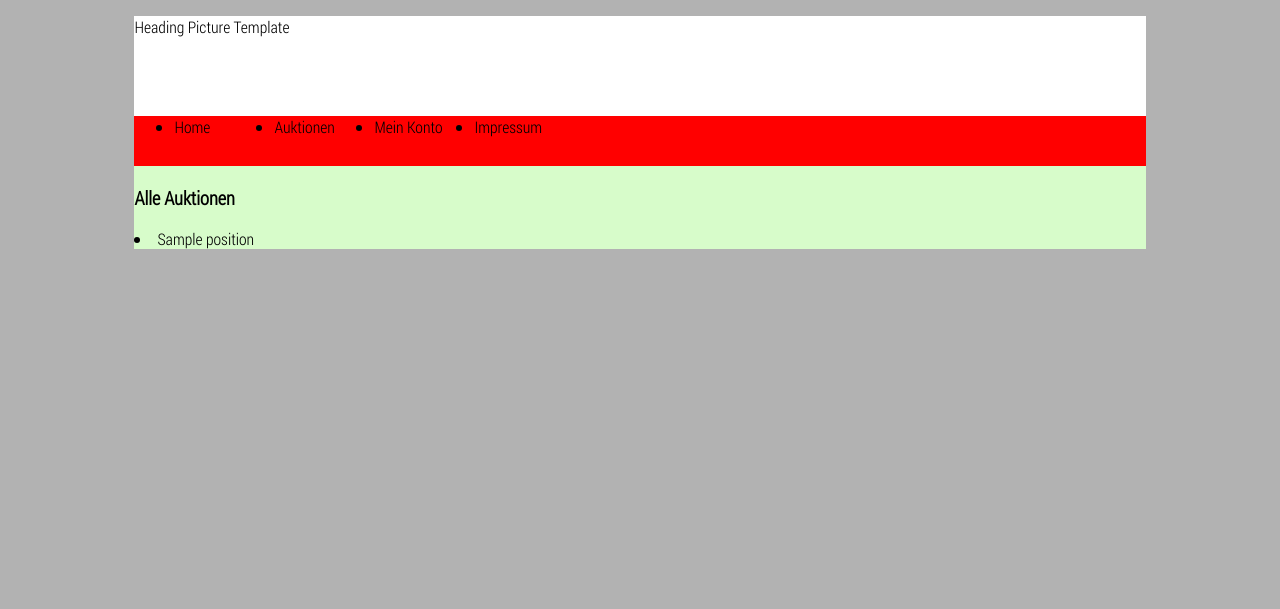
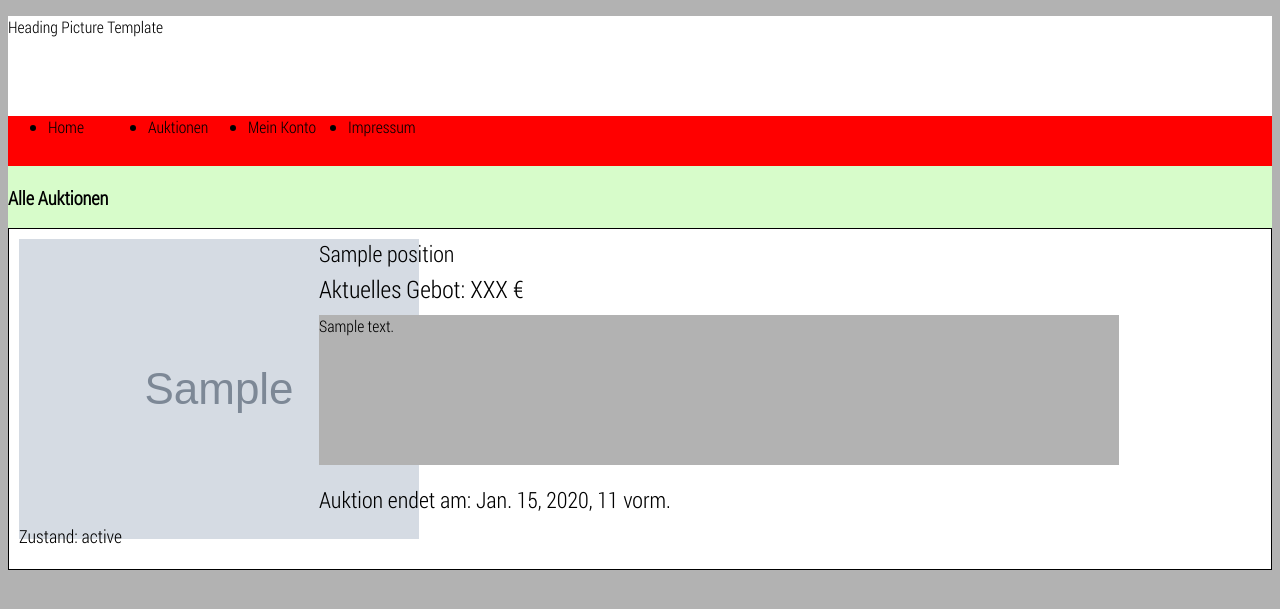
Before and after one commit to ashamaru/akb, a Django app: page /kyoubai/ in a window 1280 px wide. Shown: the top 609 px of the page. Run offline with Django 3.2, Linux system fonts and the light colour scheme; tables that the repository leaves empty hold one stand-in row (values such as "Sample post"); grey boxes marked "Sample" are stand-in pictures.

Commit message:
working_05: index now displays the Position attributes stored in DB, changed pos_desc to TextField (former CharField) in models.py, set LANGUAGE_CODE to de-at (former en-us) in settings.py

```diff
--- a/akb_base/akb_base/settings.py
+++ b/akb_base/akb_base/settings.py
@@ -106,7 +106,7 @@ AUTH_PASSWORD_VALIDATORS = [
 # Internationalization
 # https://docs.djangoproject.com/en/1.11/topics/i18n/
 
-LANGUAGE_CODE = 'en-us'
+LANGUAGE_CODE = 'de-at'
 
 TIME_ZONE = 'Europe/Berlin'
 
--- a/akb_base/kyoubai/models.py
+++ b/akb_base/kyoubai/models.py
@@ -6,7 +6,7 @@ from django.db import models
 class Position(models.Model):
     id_key = models.IntegerField('Identification Key', primary_key=True)
     pos_name = models.CharField(max_length=100)
-    pos_desc = models.CharField(max_length=1000)
+    pos_desc = models.TextField()
     price_min = models.IntegerField()
     price_growth = models.IntegerField()
     price_start = models.IntegerField()
--- a/akb_base/kyoubai/static/kyoubai/styles.css
+++ b/akb_base/kyoubai/static/kyoubai/styles.css
@@ -11,7 +11,7 @@ body {
 }
 
 .main_content {
-    width: 80%;
+    width: 100%;
     margin: auto;
     background: #d7fcca;
 }
@@ -20,7 +20,6 @@ header {
     background: white;
     width: auto;
     height: 100px;
-    border-radius: 30, 30, 0, 0;
     margin-bottom: 0;
 }
 
@@ -40,3 +39,59 @@ header {
     float: left;
     width: 100px;
 }
+
+
+/* Auction display styles */
+
+.position_preview {
+    height: 340px;
+    border-style: solid;
+    border-width: thin;
+    border-color: black;
+    background: white;
+    overflow: hidden;
+}
+
+.splitbox {
+    float: left;
+    margin: 10px;
+}
+
+.box_left {
+    width: 280px;
+}
+
+.picture_field {
+    background: pink;
+    width: 280px;
+    height: 280px;
+    margin-bottom: 5px;
+}
+
+.state_field {
+    font-size: 1.125em;
+}
+
+.box_right {
+    width: 800px;
+}
+
+.pos_name_field {
+    font-size: 1.4em;
+    margin-bottom: 5px;
+}
+
+.price_field {
+    font-size: 1.5em;
+    margin-bottom: 10px;
+}
+
+.description_field {
+    height: 150px;
+    background: #b2b2b2;
+    margin-bottom: 20px;
+}
+
+.time_field {
+    font-size: 1.4em;
+}
--- a/akb_base/kyoubai/templates/kyoubai/index.html
+++ b/akb_base/kyoubai/templates/kyoubai/index.html
@@ -1,5 +1,5 @@
 <!DOCTYPE html>
-<html lang="en">
+<html lang="de">
 <head>
     {% load static %}
     <link rel="stylesheet" type="text/css" href="{% static 'kyoubai/styles.css' %}" />
@@ -30,9 +30,33 @@
     <div id="auction_list">
         <h3>Alle Auktionen</h3>
         {% for pos in position_list %}
-        <li>
-            <a>{{ pos.pos_name }}</a>
-        </li>
+
+        <div class="position_preview">
+            <div class="box_left splitbox">
+                <div class="picture_field">
+                    <img src={{ pos.pictures }} alt="preview picture" height="300" width="400">
+                </div>
+                <div class="state_field">
+                    Zustand: {{ pos.state }}
+                </div>
+
+            </div>
+            <div class="box_right splitbox">
+                <div class="pos_name_field">
+                    <a>{{ pos.pos_name }}</a>
+                </div>
+                <div class="price_field">
+                    Aktuelles Gebot: XXX €
+                </div>
+                <div class="description_field">
+                    {{ pos.pos_desc }}
+                </div>
+                <div class="time_field">
+                    Auktion endet am: {{ pos.time_end }}
+                </div>
+            </div>
+        </div>
+
         {% endfor %}
 
     </div>
```
